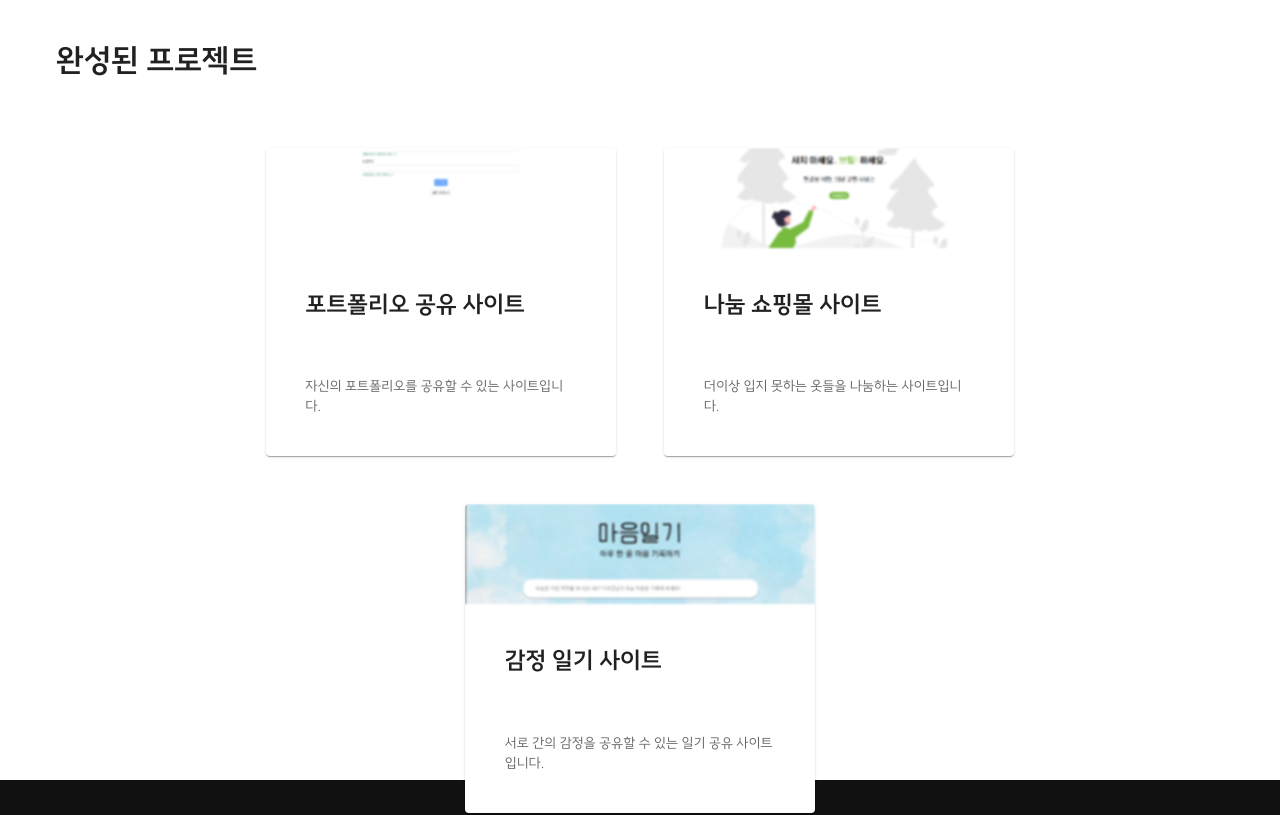
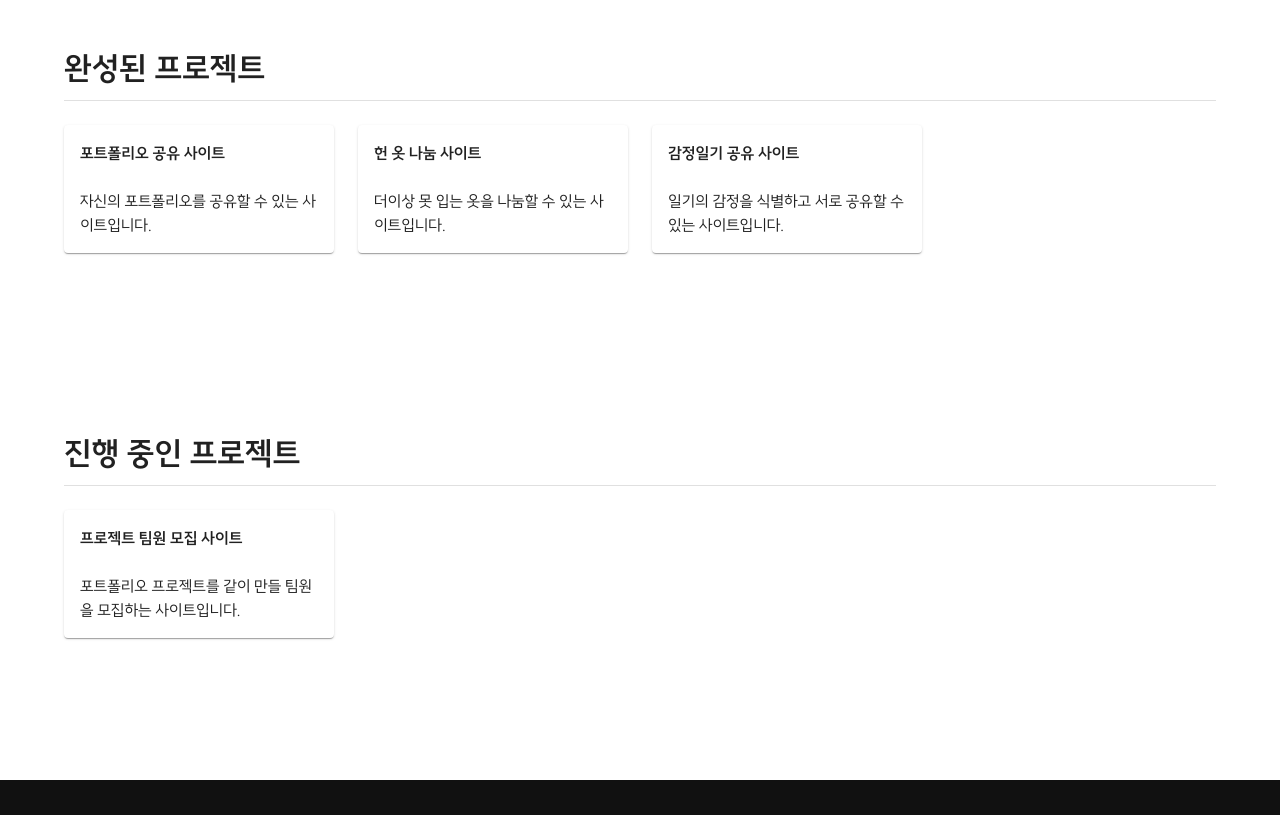
Before and after one commit to Ha-nuel/portfolio-renewal, a React (Vite) app: page / in a window 1280 px wide. Shown: the part 2420-3235 px from the top of the page. Built offline with nearby package versions, Linux system fonts and the light colour scheme.

Commit message:
프로젝트 란 수정

```diff
--- a/src/components/layouts/Header.tsx
+++ b/src/components/layouts/Header.tsx
@@ -8,7 +8,6 @@ import {
 } from '@mui/material';
 import { useRecoilValue } from 'recoil';
 import currentSectionState from '../../utils/state';
-import { useEffect } from 'react';
 
 function Header() {
   const currentSection = useRecoilValue(currentSectionState);
@@ -23,10 +22,6 @@ function Header() {
         return 'black';
     }
   };
-
-  useEffect(() => {
-    console.log('header' + currentSection);
-  }, [currentSection]);
 
   const MenuButton = styled(Button)`
     margin-left: 2rem;
--- a/src/pages/About.tsx
+++ b/src/pages/About.tsx
@@ -7,6 +7,7 @@ import {
   CardContent,
   CardMedia,
   Divider,
+  Grid,
   Typography,
   styled,
 } from '@mui/material';
@@ -174,139 +175,94 @@ function About() {
           </StackText>
         </Box>
       </SectionBox>
-      <SectionBox sx={{ p: 7 }}>
-        <Box sx={{ mb: 15 }}>
+      <SectionBox>
+        <Box mb={6} p={8}>
           <Typography
-            sx={{ fontFamily: 'suite-bold', fontSize: '2rem', mb: 5 }}
+            sx={{ mb: 1, fontSize: '2rem', fontFamily: 'suite-bold' }}
           >
             완성된 프로젝트
           </Typography>
-          <Box
-            sx={{
-              display: 'flex',
-              flexWrap: 'wrap',
-              justifyContent: 'center',
-              alignItems: 'center',
-            }}
+          <Divider sx={{ mb: 3 }} />
+          <Grid
+            container
+            rowSpacing={1}
+            columnSpacing={{ xs: 1, sm: 2, md: 3 }}
           >
-            <Card sx={{ width: ['90%', '50%', '30%'], m: 3 }}>
-              <CardActionArea href='https://github.com/Ha-nuel/project-web'>
-                <CardMedia
-                  component='img'
-                  height='100'
-                  image={Project1}
-                  alt='프로젝트 1'
-                  sx={{
-                    filter: 'blur(1px)',
-                  }}
-                />
+            <Grid item xs={3}>
+              <Card>
+                <CardActionArea>
+                  <CardMedia />
                   <CardContent>
-                  <Typography
-                    gutterBottom
-                    variant='h5'
-                    component='div'
-                    sx={{ p: 3, fontFamily: 'suite-bold' }}
-                  >
+                    <Typography sx={{ fontFamily: 'suite-bold' }}>
                       포트폴리오 공유 사이트
                     </Typography>
-                  <Typography
-                    variant='body2'
-                    color='text.secondary'
-                    sx={{ p: 3 }}
-                  >
+                    <Typography sx={{ pt: 3 }}>
                       자신의 포트폴리오를 공유할 수 있는 사이트입니다.
                     </Typography>
                   </CardContent>
                 </CardActionArea>
               </Card>
-            <Card sx={{ width: ['90%', '50%', '30%'], m: 3 }}>
-              <CardActionArea href='https://github.com/Ha-nuel/project-data'>
-                <CardMedia
-                  component='img'
-                  height='100'
-                  image={Project2}
-                  alt='프로젝트 2'
-                  sx={{
-                    filter: 'blur(1px)',
-                  }}
-                />
+            </Grid>
+            <Grid item xs={3}>
+              <Card>
+                <CardActionArea>
+                  <CardMedia />
                   <CardContent>
-                  <Typography
-                    gutterBottom
-                    variant='h5'
-                    component='div'
-                    sx={{ p: 3, fontFamily: 'suite-bold' }}
-                  >
-                    나눔 쇼핑몰 사이트
+                    <Typography sx={{ fontFamily: 'suite-bold' }}>
+                      헌 옷 나눔 사이트
                     </Typography>
-                  <Typography
-                    variant='body2'
-                    color='text.secondary'
-                    sx={{ p: 3 }}
-                  >
-                    더이상 입지 못하는 옷들을 나눔하는 사이트입니다.
+                    <Typography sx={{ pt: 3 }}>
+                      더이상 못 입는 옷을 나눔할 수 있는 사이트입니다.
                     </Typography>
                   </CardContent>
                 </CardActionArea>
               </Card>
-            <Card sx={{ width: ['90%', '50%', '30%'], m: 3 }}>
-              <CardActionArea href='https://github.com/Ha-nuel/project-ai'>
-                <CardMedia
-                  component='img'
-                  height='100'
-                  image={Project3}
-                  alt='프로젝트 3'
-                  sx={{
-                    filter: 'blur(1px)',
-                  }}
-                />
+            </Grid>
+            <Grid item xs={3}>
+              <Card>
+                <CardActionArea>
                   <CardContent>
-                  <Typography
-                    gutterBottom
-                    variant='h5'
-                    component='div'
-                    sx={{ p: 3, fontFamily: 'suite-bold' }}
-                  >
-                    감정 일기 사이트
+                    <Typography sx={{ fontFamily: 'suite-bold' }}>
+                      감정일기 공유 사이트
                     </Typography>
-                  <Typography
-                    variant='body2'
-                    color='text.secondary'
-                    sx={{ p: 3 }}
-                  >
-                    서로 간의 감정을 공유할 수 있는 일기 공유 사이트입니다.
+                    <Typography sx={{ pt: 3 }}>
+                      일기의 감정을 식별하고 서로 공유할 수 있는 사이트입니다.
                     </Typography>
                   </CardContent>
                 </CardActionArea>
               </Card>
+            </Grid>
+          </Grid>
         </Box>
-        </Box>
-        <Box sx={{ maxWidth: '100%' }}>
-          <Typography sx={{ fontFamily: 'suite-bold', fontSize: '2rem' }}>
+        <Box p={8}>
+          <Typography
+            sx={{ mb: 1, fontSize: '2rem', fontFamily: 'suite-bold' }}
+          >
             진행 중인 프로젝트
           </Typography>
-          <Card sx={{ width: ['90%', '50%', '30%'], m: 5 }}>
+          <Divider sx={{ mb: 3 }} />
+          <Grid
+            container
+            rowSpacing={1}
+            columnSpacing={{ xs: 1, sm: 2, md: 3 }}
+          >
+            <Grid item xs={3}>
+              <Card>
                 <CardActionArea>
+                  <CardContent>
+                    <Typography sx={{ fontFamily: 'suite-bold' }}>
+                      프로젝트 팀원 모집 사이트
+                    </Typography>
+                    <Typography sx={{ pt: 3 }}>
+                      포트폴리오 프로젝트를 같이 만들 팀원을 모집하는
+                      사이트입니다.
+                    </Typography>
                     <CardMedia />
-              <CardContent>
-                <Typography
-                  gutterBottom
-                  variant='h5'
-                  component='div'
-                  sx={{ p: 3, fontFamily: 'suite-bold' }}
-                >
-                  포트폴리오 프로젝트 팀원 모집 사이트
-                </Typography>
-                <Typography
-                  variant='body2'
-                  color='text.secondary'
-                  sx={{ p: 3 }}
-                >
-                  프로젝트 팀원들을 구할 수 있는 사이트입니다.
-                </Typography>
                   </CardContent>
                 </CardActionArea>
               </Card>
+            </Grid>
+          </Grid>
         </Box>
       </SectionBox>
       <SectionBox
```
Lines whose indentation alone changed are shown as unchanged.
